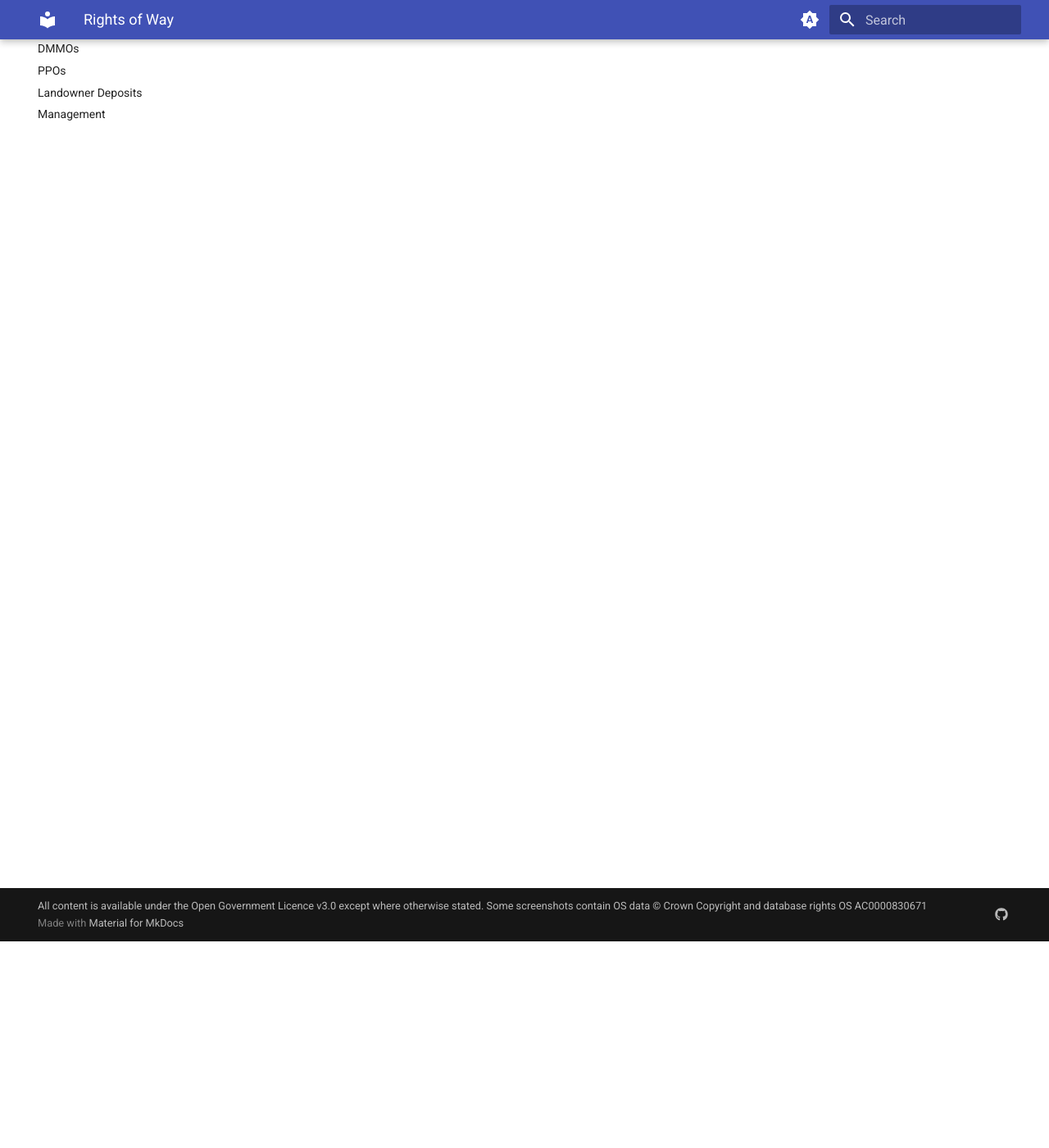
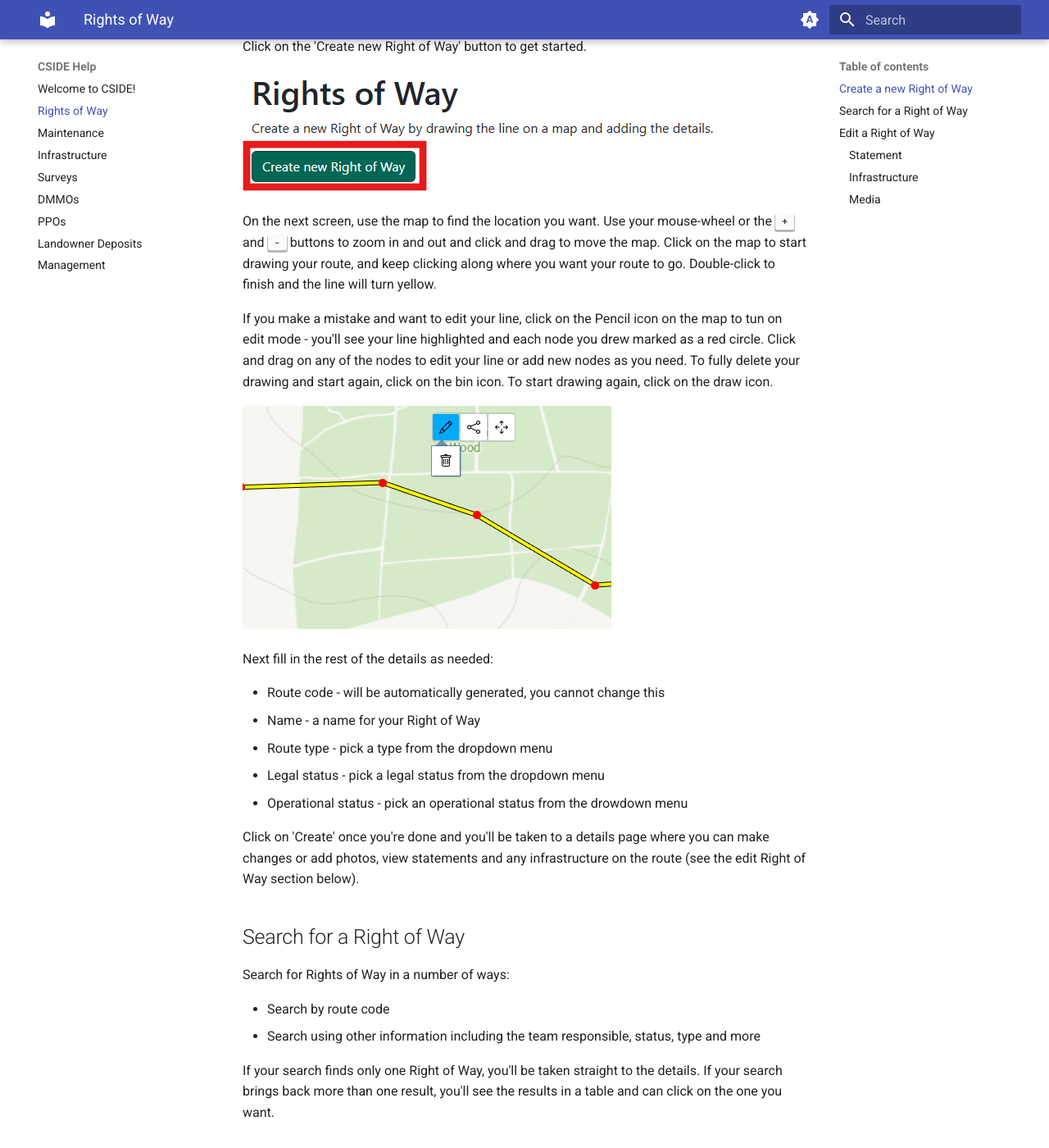
Before and after one commit to Dorset-Council-UK/cside-docs, an MkDocs documentation site: the page built from docs/rights-of-way.md, in a window 1280 px wide and 1400 px high, scrolled down 252 px. Shown: the whole window at 82% size. Built offline with MkDocs 1.6.1 and Material for MkDocs 9.7.7, drawn with Linux system fonts in a browser that asks for light colours; some of the changed text lies outside the part shown.

Commit message:
RoW page added

```diff
--- a/docs/rights-of-way.md
+++ b/docs/rights-of-way.md
@@ -1 +1,55 @@
 # Rights of Way
+
+Create, edit and view Rights of Way.
+
+## Create a new Right of Way
+
+Click on the 'Create new Right of Way' button to get started.
+
+![Create a new Right of Way](/images/row-create.png)
+
+On the next screen, use the map to find the location you want. Use your mouse-wheel or the <kbd>+</kbd> and <kbd>-</kbd> buttons to zoom in and out and click and drag to move the map. Click on the map to start drawing your route, and keep clicking along where you want your route to go. Double-click to finish and the line will turn yellow.
+
+If you make a mistake and want to edit your line, click on the Pencil icon on the map to tun on edit mode - you'll see your line highlighted and each node you drew marked as a red circle. Click and drag on any of the nodes to edit your line or add new nodes as you need. To fully delete your drawing and start again, click on the bin icon. To start drawing again, click on the draw icon.
+
+![Edit a Right of Way drawing](/images/row-edit-drawing.png)
+
+Next fill in the rest of the details as needed:
+
+- Route code - will be automatically generated, you cannot change this
+- Name - a name for your Right of Way
+- Route type - pick a type from the dropdown menu
+- Legal status - pick a legal status from the dropdown menu
+- Operational status - pick an operational status from the drowdown menu
+
+Click on 'Create' once you're done and you'll be taken to a details page where you can make changes or add photos, view statements and any infrastructure on the route (see the edit Right of Way section below).
+
+## Search for a Right of Way
+
+Search for Rights of Way in a number of ways:
+
+- Search by route code
+- Search using other information including the team responsible, status, type and more
+
+If your search finds only one Right of Way, you'll be taken straight to the details. If your search brings back more than one result, you'll see the results in a table and can click on the one you want.
+
+## Edit a Right of Way
+
+Search for the Right of Way you want to edit and click on the 'Edit' button.
+
+![Edit a Right of Way](/images/row-edit.png)
+
+You can edit the route on the map and any of the other details as needed. Click 'Update' when you're done.
+
+You can also add other details to a Right of Way without clicking on Edit but by scrolling down and going to each section.
+
+### Statement
+View existing statements or create one by clicking on the 'Modify statement' button and filling in the details.
+
+### Infrastructure
+A list of any infrastructure on the Right of Way. Click on any of them to go to the details.
+
+### Media
+Add any photos or videos by clicking the 'Choose files' button or by dragging and dropping. You can add multiple media items and rotate them if you need to. Delete a media item by clicking on the 'Delete' button. Download a copy of the media item by clicking on the download icon.
+
+![Deleting, rotating and downloading media items](/images/media-controls.png)
```
Also changed, not shown: docs/images/row-create.png (added), docs/images/row-edit-drawing.png (added), docs/images/row-edit.png (added).
